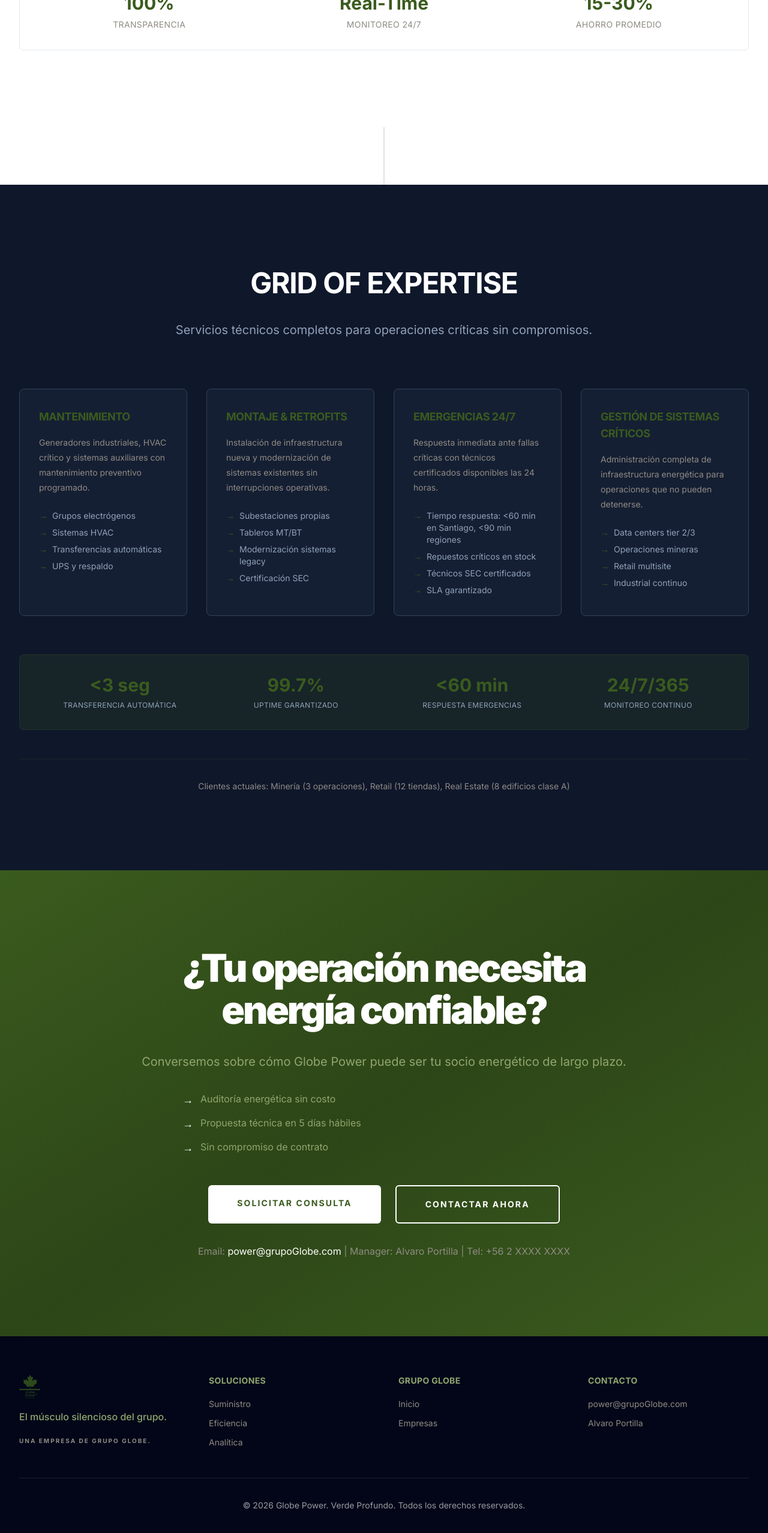
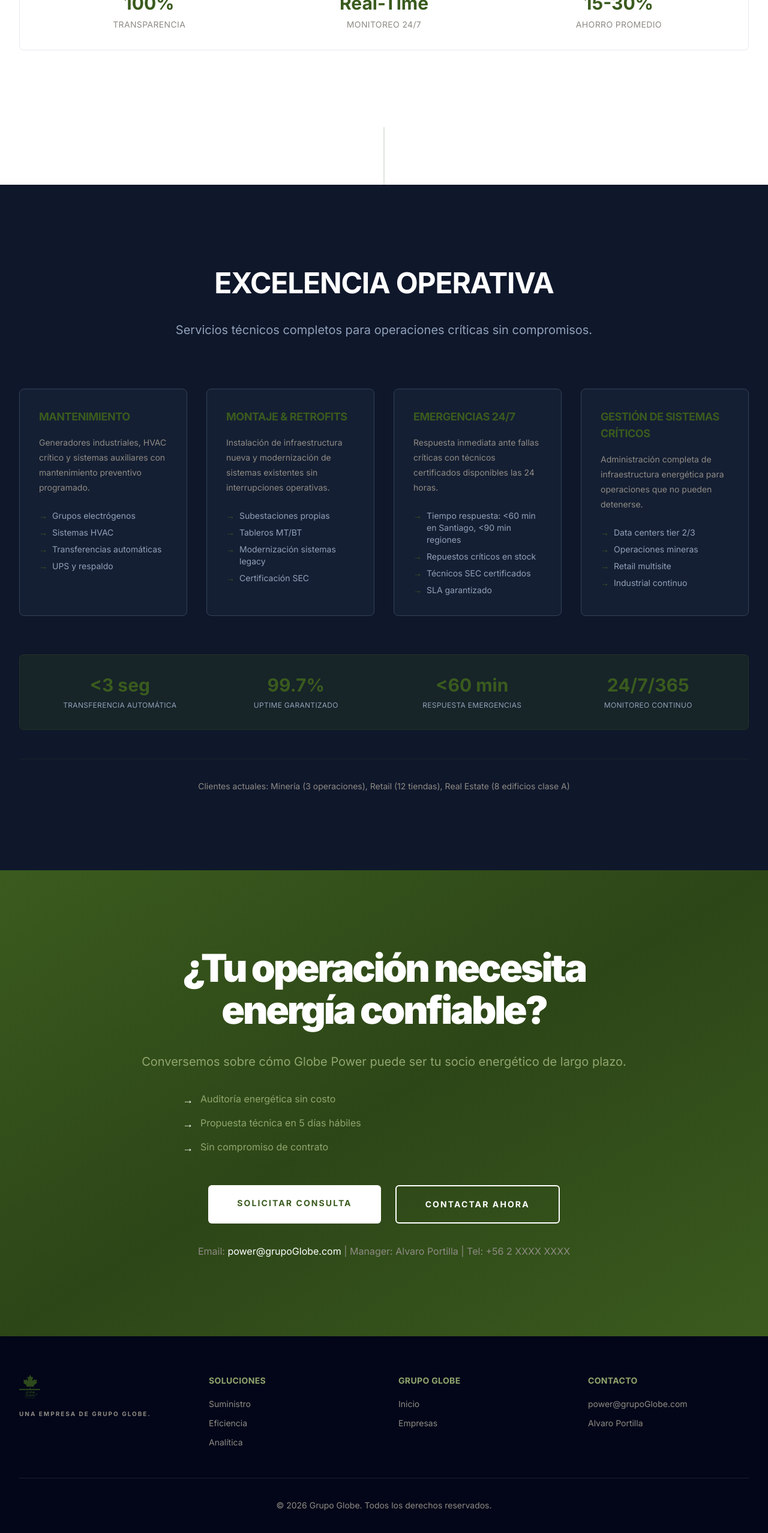
Before and after one commit to rvfisher-del/web, a Next.js app: page /en/power in a window 1280 px wide. Shown: the part 3839-6395 px from the top of the page at 60% size. Built offline with nearby package versions, Linux system fonts and the light colour scheme.

Commit message:
POLISH: Clean Power footer, rename Grid to Excelencia Operativa, align copyright

```diff
--- a/app/[locale]/power/PowerPageClient.tsx
+++ b/app/[locale]/power/PowerPageClient.tsx
@@ -442,7 +442,7 @@
           <div className="max-w-7xl mx-auto px-6 md:px-12">
             <div className="text-center mb-20">
               <h2 className="text-[clamp(32px,4.5vw,48px)] font-bold uppercase tracking-tight text-white mb-6">
-                Grid of Expertise
+                Excelencia Operativa
               </h2>
               <p className="text-xl text-slate-400 leading-relaxed max-w-3xl mx-auto">
                 Servicios técnicos completos para operaciones críticas sin compromisos.
@@ -644,7 +644,6 @@
                   alt="Globe Power"
                   className="h-10 w-auto mb-4 opacity-80"
                 />
-                <p className="text-[#91A56E] font-medium">El músculo silencioso del grupo.</p>
                 <p className="text-[10px] uppercase tracking-[0.2em] text-[#8F8B84] font-bold mt-4">
                   Una empresa de <a href="/" className="text-[#8F8B84] hover:text-white transition-colors">Grupo Globe</a>.
                 </p>
@@ -673,7 +672,9 @@
               </div>
             </div>
             <div className="mt-12 pt-8 border-t border-white/10">
-              <p className="text-sm text-white/60 text-center">© 2026 Globe Power. Verde Profundo. Todos los derechos reservados.</p>
+              <p className="text-sm text-[#8F8B84] text-center">
+                © 2026 Grupo Globe. Todos los derechos reservados.
+              </p>
             </div>
           </div>
         </footer>
```
